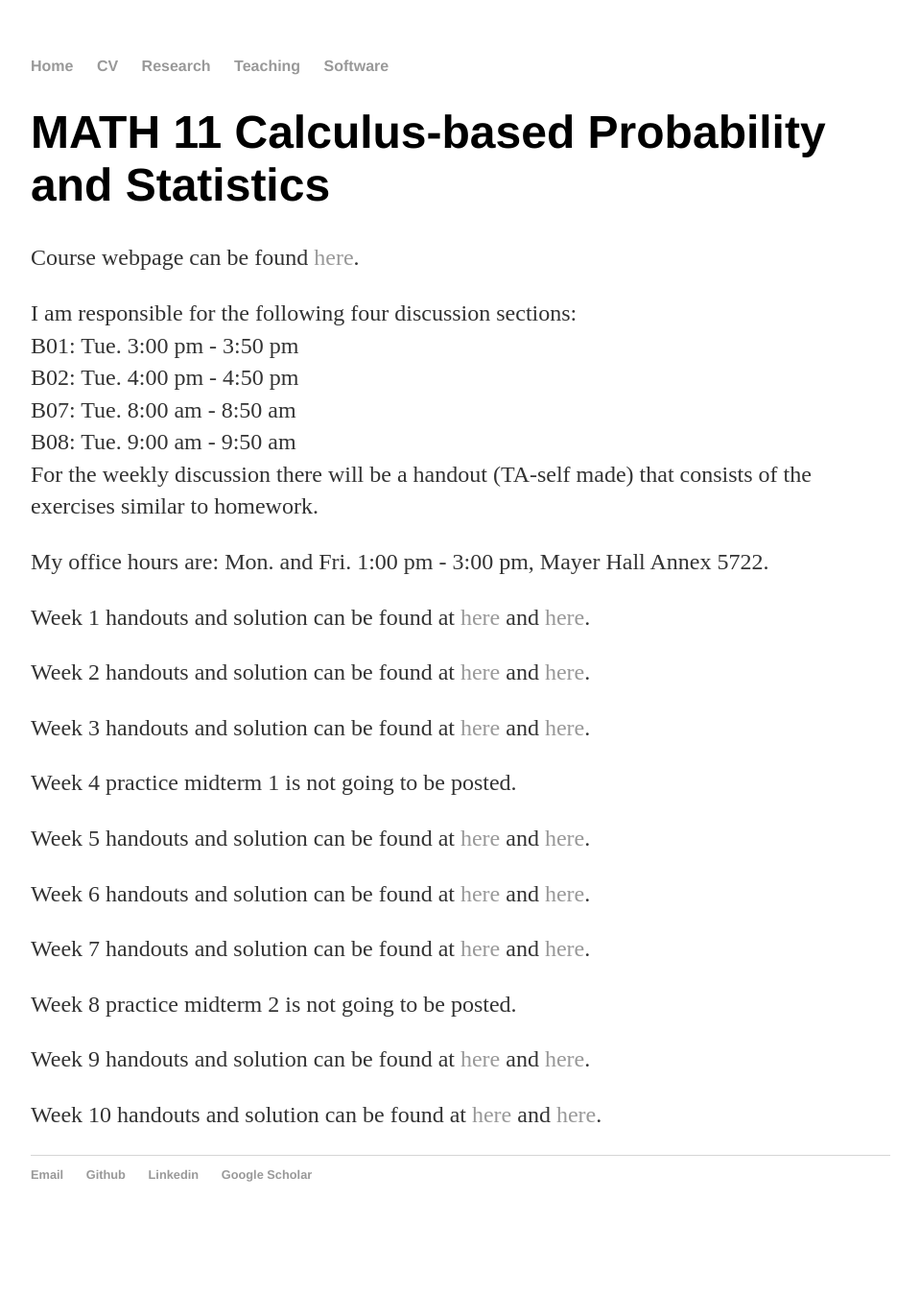
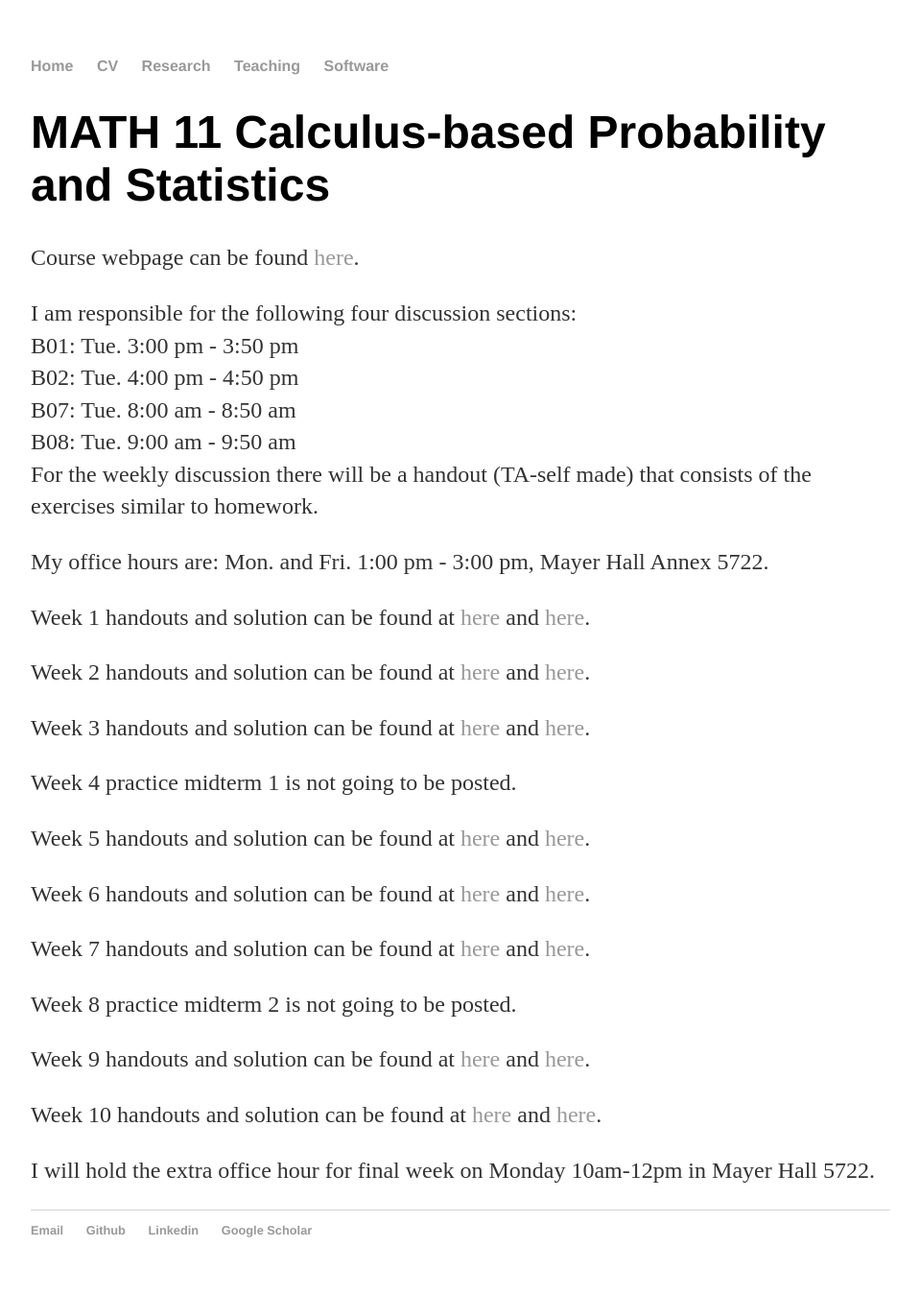
Before and after one commit to kimukook/kimukook.github.io, a Jekyll site: the page built from teaching/math11sp19/index.html, in a window 1280 px wide. Shown: the whole page at 96% size, without its empty margins (160-1119 px from the left). Built offline with Jekyll 4.4.1, drawn with Linux system fonts in a browser that asks for light colours; before the commit the page ends 1291 px from its top, so only the background shows below that.

Commit message:
Update index.html

```diff
--- a/teaching/math11sp19/index.html
+++ b/teaching/math11sp19/index.html
@@ -23,4 +23,5 @@ title: MATH11
 	<p> Week 8 practice midterm 2 is not going to be posted.</p>
 	<p> Week 9 handouts and solution can be found at <a href="https://kimukook.github.io/teaching/math11sp19/Math_11_Discussion_week9.pdf">here</a> and <a href="https://kimukook.github.io/teaching/math11sp19/Math_11_Discussion_week9_solutions.pdf">here</a>.</p>
 	<p> Week 10 handouts and solution can be found at <a href="https://kimukook.github.io/teaching/math11sp19/Math11_Discussion_week10.pdf">here</a> and <a href="https://kimukook.github.io/teaching/math11sp19/Math11_Discussion_week10_solutions.pdf">here</a>.</p>
+	<p> I will hold the extra office hour for final week on Monday 10am-12pm in Mayer Hall 5722.</p>
 </div><!-- /.blurb -->
```
